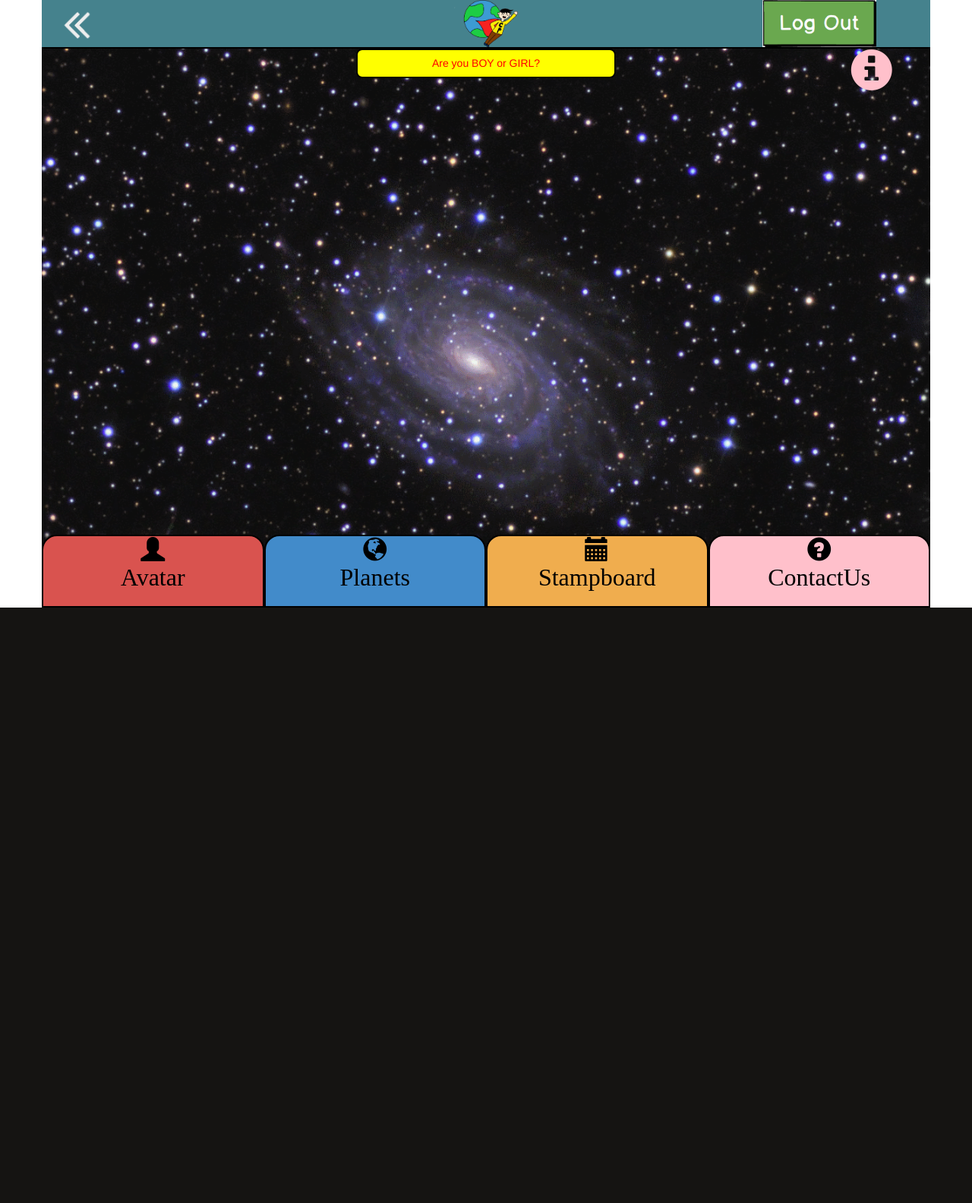
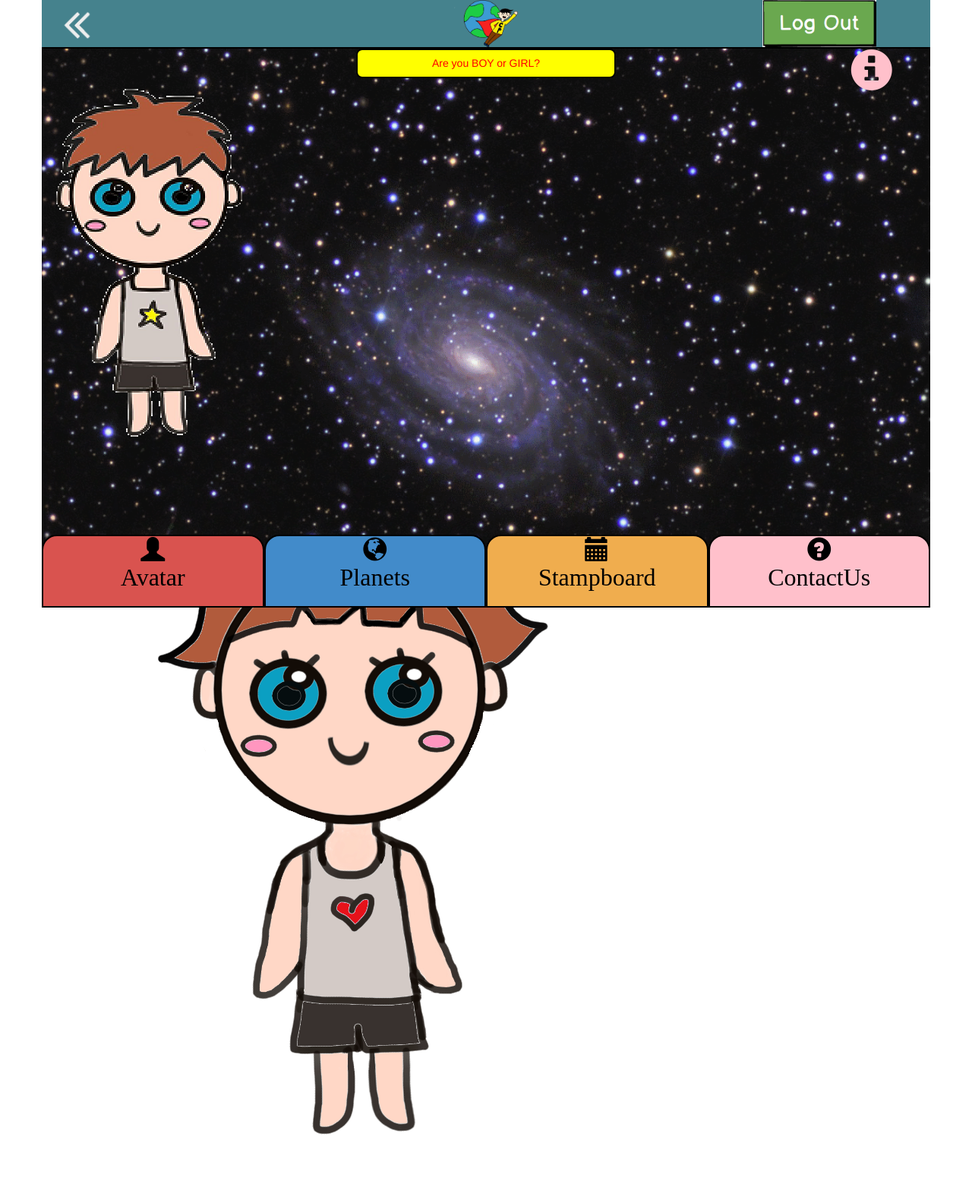
Before and after one commit to dseo9/Captain-Plan-it, a PHP site: page /chooseavatar.php in a window 1280 px wide. Shown: the whole page at 76% size. Before the commit the page ends 800 px from the top, so only its background shows below. Run offline with PHP 8.4, Linux system fonts and the light colour scheme.

Commit message:
creating the choose avatar page

```diff
--- a/chooseavatar.php
+++ b/chooseavatar.php
@@ -3,6 +3,16 @@
 <div class="row mainbody">
   <div class="title_header"><h5>Are you BOY or GIRL?</h5></div>
 
+    <div class="row-xs-5">
+    <img src="images/boy_avatar.png" alt="girl avatar" class="img-responsive" />
+    </div>
+    <div class="row-xs-2"></div>
+    <div class="row-xs-5">
+      <div class="row-xs-5">
+      <img src="images/girl_avatar.png" alt="girl avatar" class="img-responsive" />
+      </div>
+    </div>
+
 
 </div>
 
```
Also changed, not shown: images/boy_avatar.png (renamed from Images/imageedit_18_9508457500.png), images/girl_avatar.png (renamed from Images/18426092_10158713564660319_1341416449_o.png).
